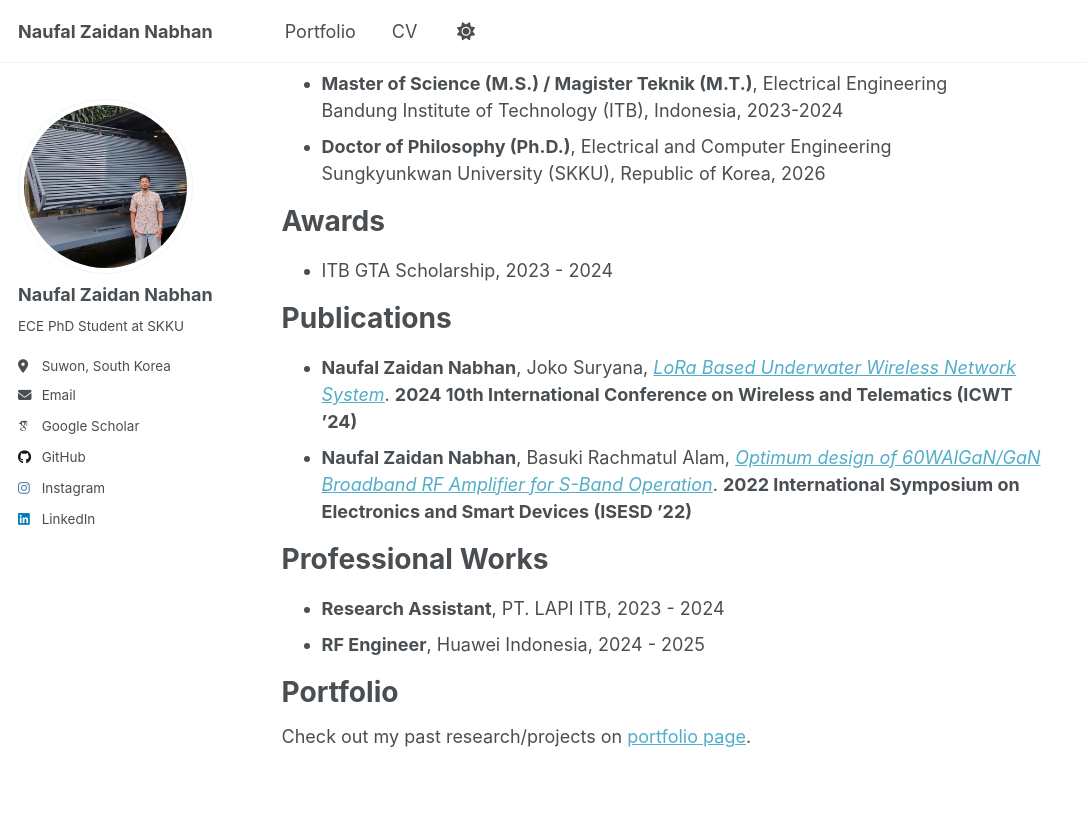
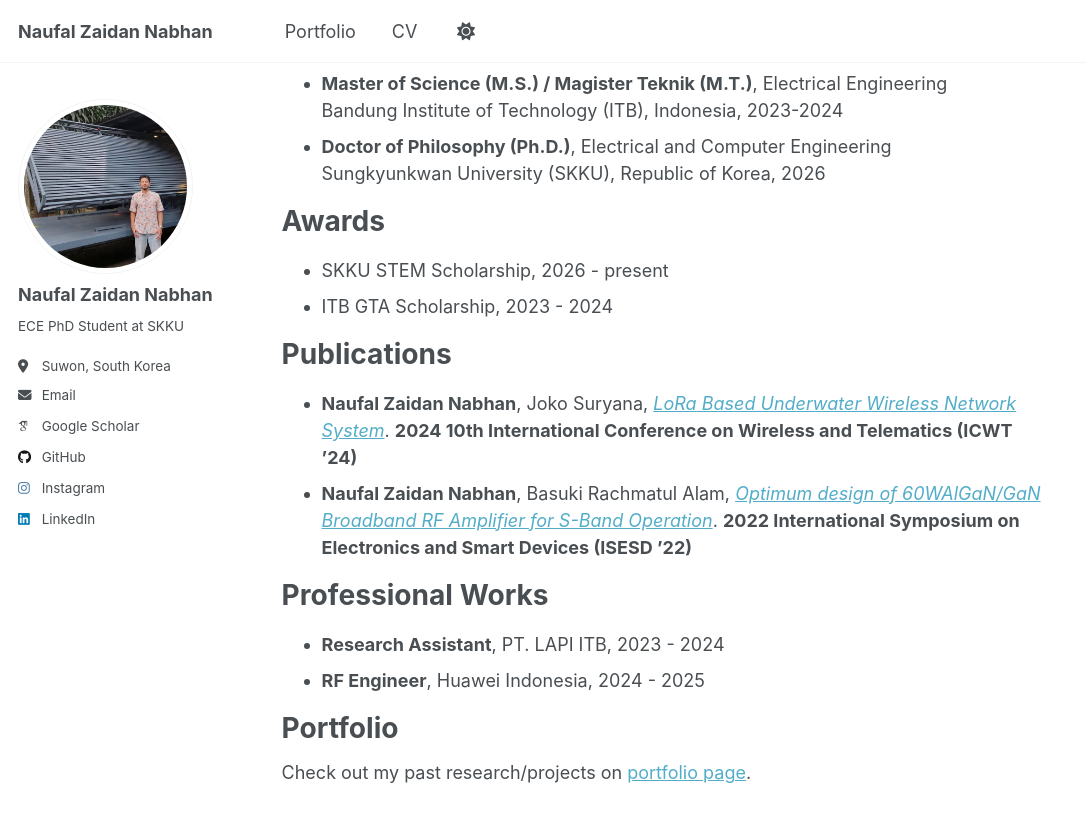
Before and after one commit to naufalzn/naufalzn.github.io, a Jekyll site: the page built from _pages/about.md, in a window 1280 px wide and 900 px high, scrolled down 344 px. Shown: the top 822 px of the window, without its empty margins (0-1086 px from the left). Built offline with Jekyll 4.4.1, drawn with Linux system fonts in a browser that asks for light colours; some web fonts are replaced.

Commit message:
Update about.md

```diff
--- a/_pages/about.md
+++ b/_pages/about.md
@@ -18,6 +18,7 @@ Bandung Institute of Technology (ITB), Indonesia, 2023-2024
 Sungkyunkwan University (SKKU), Republic of Korea, 2026
 
 # Awards
+- SKKU STEM Scholarship, 2026 - present
 - ITB GTA Scholarship, 2023 - 2024
 
 # Publications
```
